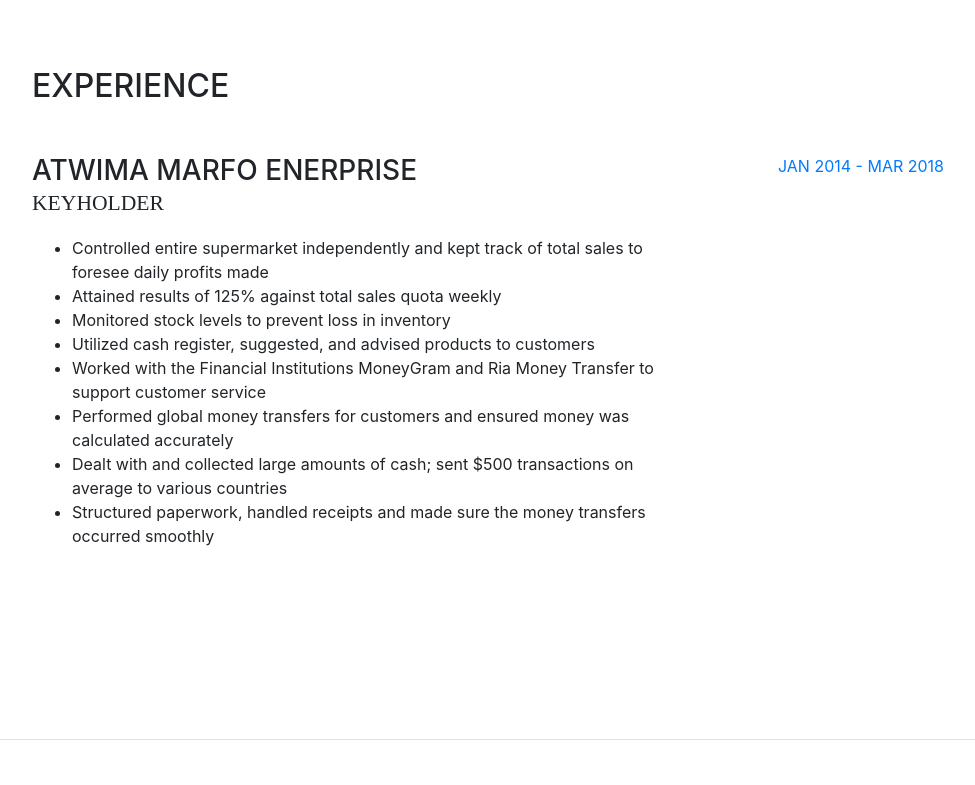
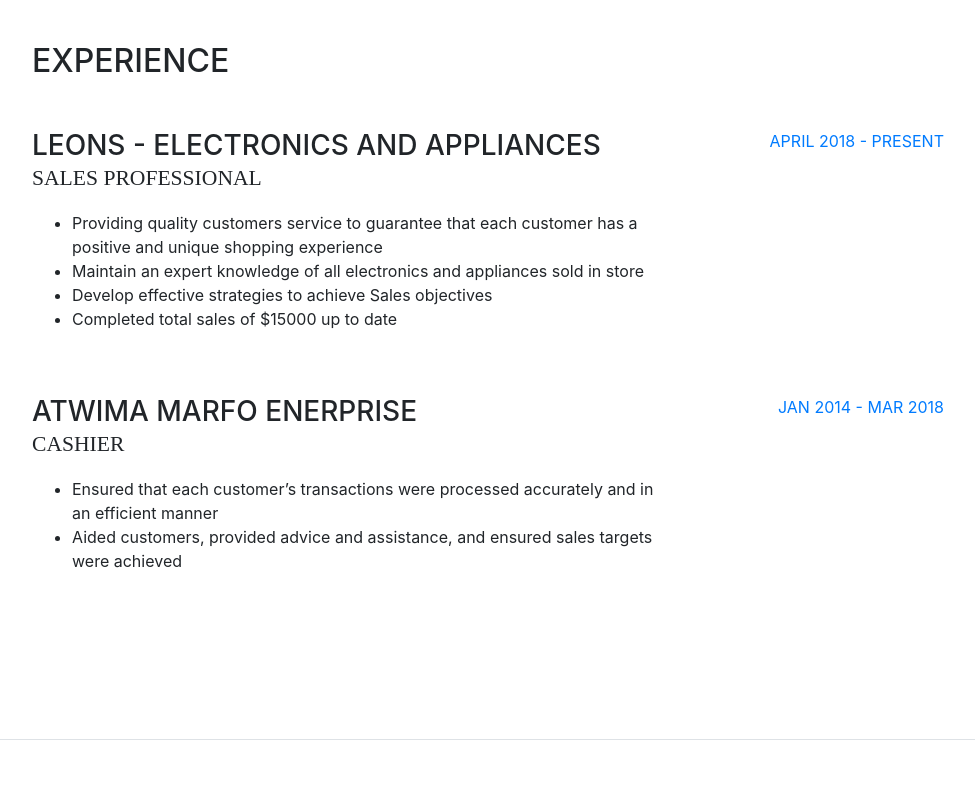
Before and after one commit to roshan215/roshan.github.io, a website with bundled scripts: page index.html in a window 1280 px wide. Shown: the part 1660-2445 px from the top of the page, without its empty margins (288-1263 px from the left). Built offline with nearby package versions, Linux system fonts and the light colour scheme; a web font is replaced by a local one.

Commit message:
Add files via upload

```diff
--- a/index.html
+++ b/index.html
@@ -74,7 +74,7 @@
           <div class="subheading mb-5">Roshan Dahal | University of Toronto - Double Major in Mathematics and Statistics
             <a href="roshan.dahal@mail.utoronto.ca">roshan.dahal@mail.utoronto.ca - </a>
           </div>
-          <p class="mb-3">Hello. My name is Roshan Dahal and I am currently enrolled at University of Toronto, proceeding a Double Major in Mathematics and Statistics. I worked as a Customer Service Representative at my previous company where I had various roles. I assisted customers when needed and reached out to any inquiries they had. I also worked with financial institutions within my company such as MoneyGram and Ria Money Transfer to support and aid customers with any financial transactions. I performed global money transfers to various countries. I am also a part of an event coordinator team at the UTSC Cancer Society. As being an event coordinator, we planned fundraisers and held events such as "Show Your Talent for the Cure" to raise awareness. We received donations of $2000 for the year of December 2017 to April 2018. </p>
+          <p class="mb-3">Hello. My name is Roshan Dahal and I am currently enrolled at University of Toronto, proceeding a Double Major in Mathematics and Statistics. I currently work as a Sales Professional at Leons for the Electronics and the Appliances department. At my job, I have developed great sales objectives and have completed total sales of $15000 sales up to date. </p>
 
           <p class = "mb-3"> After completing my undergraduate degree, my goal is to continue my education in Masters of Statistics at the University of Toronto where I can challenge my self with new concepts and knowledge. Eventually, I want to achieve a career in a financial institution as a Data Analyst. </p>
           <ul class="list-inline list-social-icons mb-0">
@@ -149,19 +149,29 @@
 
           <div class="resume-item d-flex flex-column flex-md-row mb-5">
             <div class="resume-content mr-auto">
+              <h3 class="mb-0">Leons - Electronics and Appliances</h3>
+              <div class="subheading mb-3">Sales Professional</div>
+              <ul>
+                <li> Providing quality customers service to guarantee that each customer has a positive and unique shopping experience </li>
+<li>Maintain an expert knowledge of all electronics and appliances sold in store </li>
+<li>Develop effective strategies to achieve Sales objectives </li>
+<li>Completed total sales of $15000 up to date </li>
+
+              </ul>
+
+            </div>
+            <div class="resume-date text-md-right">
+              <span class="text-primary">APRIL 2018 - PRESENT</span>
+            </div>
+          </div>
+
+          <div class="resume-item d-flex flex-column flex-md-row mb-5">
+            <div class="resume-content mr-auto">
               <h3 class="mb-0">Atwima Marfo Enerprise</h3>
-              <div class="subheading mb-3">Keyholder</div>
+              <div class="subheading mb-3">Cashier</div>
               <ul>
-                <li>Controlled entire supermarket independently and kept track of total sales to foresee daily profits made
-                </li>
-                <li> Attained results of 125% against total sales quota weekly</li>
-                <li>Monitored stock levels to prevent loss in inventory</li>
-                <li>Utilized cash register, suggested, and advised products to customers</li>
-                <li>Worked with the Financial Institutions MoneyGram and Ria Money Transfer to support customer service
-                </li>
-                <li>Performed global money transfers for customers and ensured money was calculated accurately</li>
-                <li>Dealt with and collected large amounts of cash; sent $500 transactions on average to various countries</li>
-                <li>Structured paperwork, handled receipts and made sure the money transfers occurred smoothly</li>
+                <li>Ensured that each customer’s transactions were processed accurately and in an efficient manner </li>
+              <li>Aided customers, provided advice and assistance, and ensured sales targets were achieved </li>
               </ul>
 
             </div>
@@ -258,8 +268,12 @@
       <section class="resume-section p-3 p-lg-5 d-flex flex-column" id="additional">
         <div class="my-auto">
           <h2 class="mb-5">Additional</h2>
+
+          <u><b>Skills</b></u>
+          <p>Analytical, Communication, Teamwork, Ability to Work Under Pressure</p>
+
           <u><b>Techincal Skills</b></u>
-          <p>Proficient in HTML, CSS, Microsoft Office (Word, PowerPoint, Outlook),Python, R Programming Language, HTML and CSS</p>
+          <p>Proficient in HTML, CSS, Microsoft Office (Word, PowerPoint, Outlook),Python, R Programming Language</p>
 
           <u><b>Languages</b></u>
           <p> Fluent in English and Nepali</p>
```
